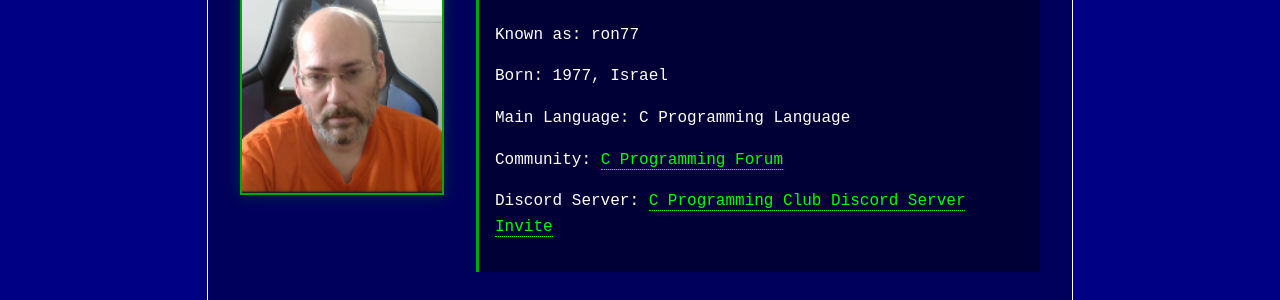
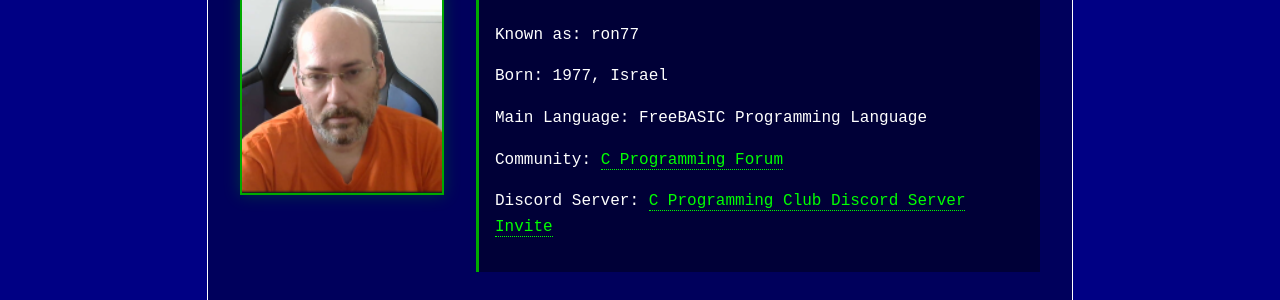
Before and after one commit to ronblue77/Retro-Dev-Ronen.github.io, a Jekyll site: the page about-me.html, which Jekyll copies as it is, in a window 1280 px wide. Shown: the part 193-493 px from the top of the page. Built offline with Jekyll 4.4.1, drawn with Linux system fonts in a browser that asks for light colours.

Commit message:
fixed typo in webgame mandelbrot_demo and updated about me page

```diff
--- a/about-me.html
+++ b/about-me.html
@@ -185,7 +185,7 @@
             <div class="quick-info">
                 <p>Known as: ron77</p>
                 <p>Born: 1977, Israel</p>
-                <p>Main Language: C Programming Language</p>
+                <p>Main Language: FreeBASIC Programming Language</p>
                 <p>Community: <a href="https://c-programming.freeforums.net/" class="community-link" target="_blank">C Programming Forum</a></p>
                 <p>Discord Server: <a href="https://discord.gg/wmYJSA2Z2v" class="community-link" target="_blank">C Programming Club Discord Server Invite</a></p>
             </div>
--- a/index.html
+++ b/index.html
@@ -345,7 +345,7 @@
                 <div class="button-container">
                     <a href="webgames/shooter-game/game.html" class="btn">RUN SPACE_SHOOTER.EXE</a>
                     <a href="homeless-game-desc.html" class="btn">RUN HOMELESS.EXE</a>
-                    <a href="webgames/mandelbrot/mandelbrot.html" class="btn">RUN MANDEBROT_DEMO.EXE</a>
+                    <a href="webgames/mandelbrot/mandelbrot.html" class="btn">RUN MANDELBROT_DEMO.EXE</a>
                     <a href="webgames/night-story/game.html" class="btn">RUN NIGHT_STORY.EXE</a>
                     <!-- <a href="webgames/p-hospital-game/phospital.html" class="btn">RUN PSYCHIATRIC_HOSPITAL_SIMULATOR.EXE</a> -->
                     <a href="chatbot-danny-desc.html" class="btn">RUN CHATBOT_DANNY.EXE</a>
```
